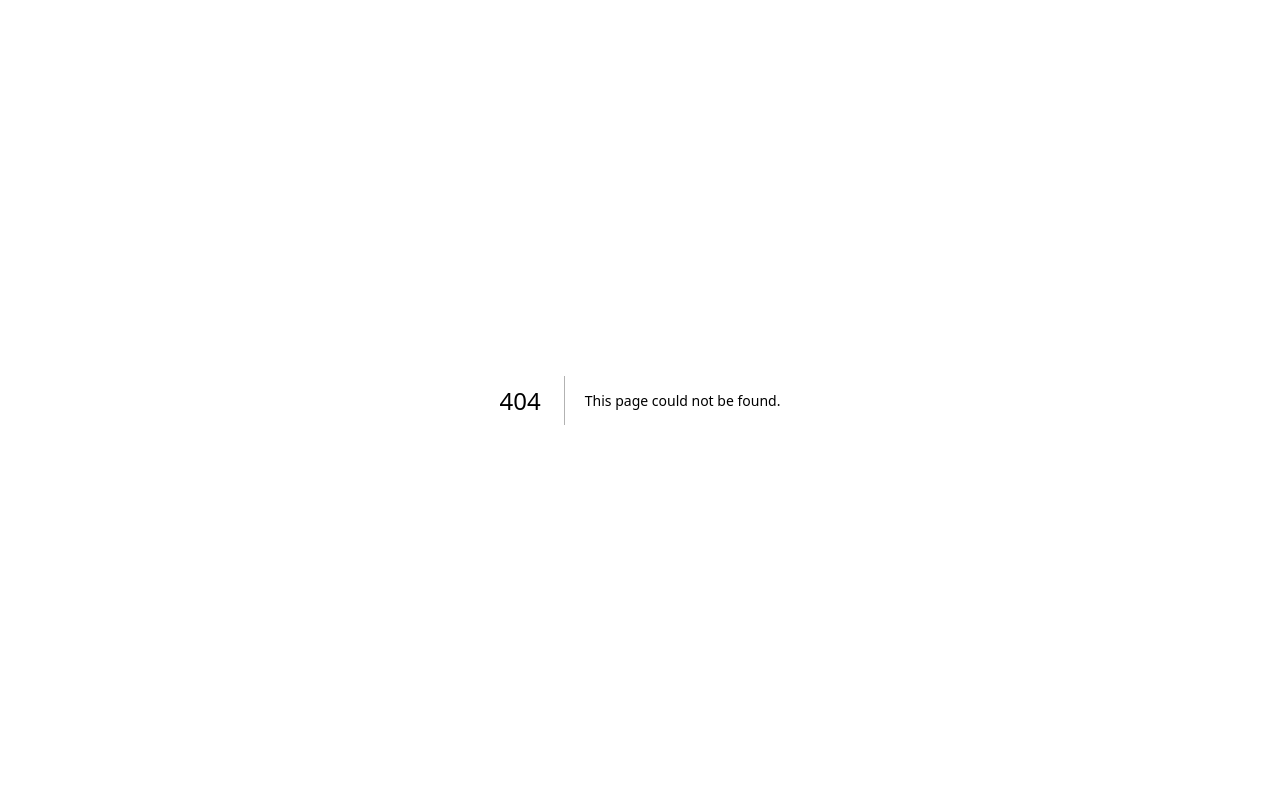
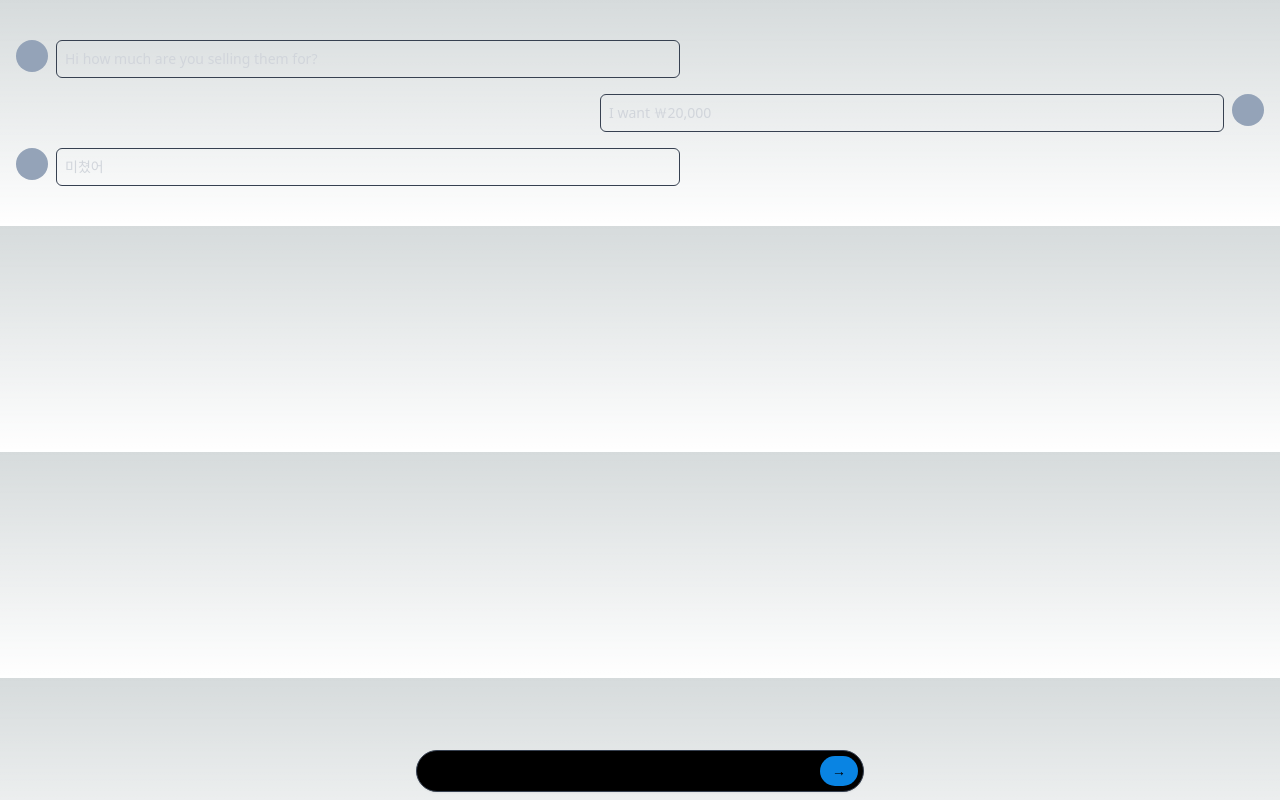
Before and after one commit to Stilllee/carrot-market, a Next.js app: page /chats/1 in a window 1280 px wide. Before the commit this address had no page. Built offline with nearby package versions, Linux system fonts and the light colour scheme.

Commit message:
#5.9 Chat Detail

```diff
--- /dev/null
+++ b/pages/chats/[id].tsx
@@ -0,0 +1,41 @@
+import type { NextPage } from "next";
+
+const ChatDetail: NextPage = () => {
+  return (
+    <div className="px-4 py-10 space-y-4">
+      <div className="flex items-start space-x-2">
+        <div className="w-8 h-8 rounded-full bg-slate-400" />
+        <div className="w-1/2 p-2 text-sm text-gray-300 border border-gray-700 rounded-md">
+          <p>Hi how much are you selling them for?</p>
+        </div>
+      </div>
+      <div className="flex flex-row-reverse items-start space-x-2 space-x-reverse">
+        <div className="w-8 h-8 rounded-full bg-slate-400" />
+        <div className="w-1/2 p-2 text-sm text-gray-300 border border-gray-700 rounded-md">
+          <p>I want ￦20,000</p>
+        </div>
+      </div>
+      <div className="flex items-start space-x-2">
+        <div className="w-8 h-8 rounded-full bg-slate-400" />
+        <div className="w-1/2 p-2 text-sm text-gray-300 border border-gray-700 rounded-md">
+          <p>미쳤어</p>
+        </div>
+      </div>
+      <div className="fixed inset-x-0 w-full max-w-md mx-auto bottom-2">
+        <div className="relative flex items-center">
+          <input
+            type="text"
+            className="w-full pr-12 bg-black border-gray-700 rounded-full shadow-sm focus:ring-main-blue focus:outline-none focus:border-main-blue"
+          />
+          <div className="absolute inset-y-0 flex py-1.5 pr-1.5 right-0">
+            <button className="flex items-center px-3 text-sm rounded-full hover:bg-hover-blue bg-main-blue focus:ring-2 focus:ring-offset-black focus:ring-offset-2 focus:ring-main-blue focus:outline-none">
+              &rarr;
+            </button>
+          </div>
+        </div>
+      </div>
+    </div>
+  );
+};
+
+export default ChatDetail;
```
Also changed, not shown: pages/chats/index.tsx (renamed from pages/chats.tsx), 1 other file (tests, documents, lock files or other folders).
